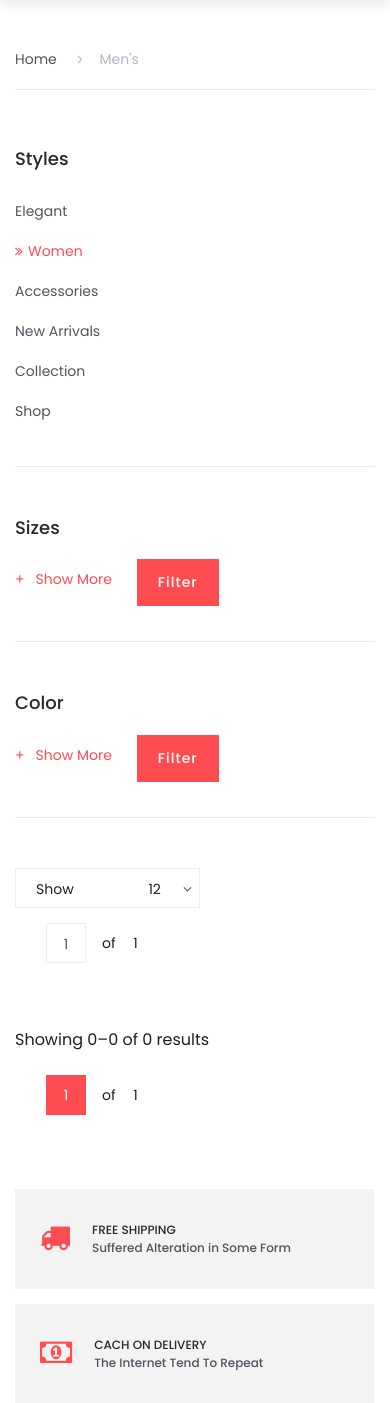
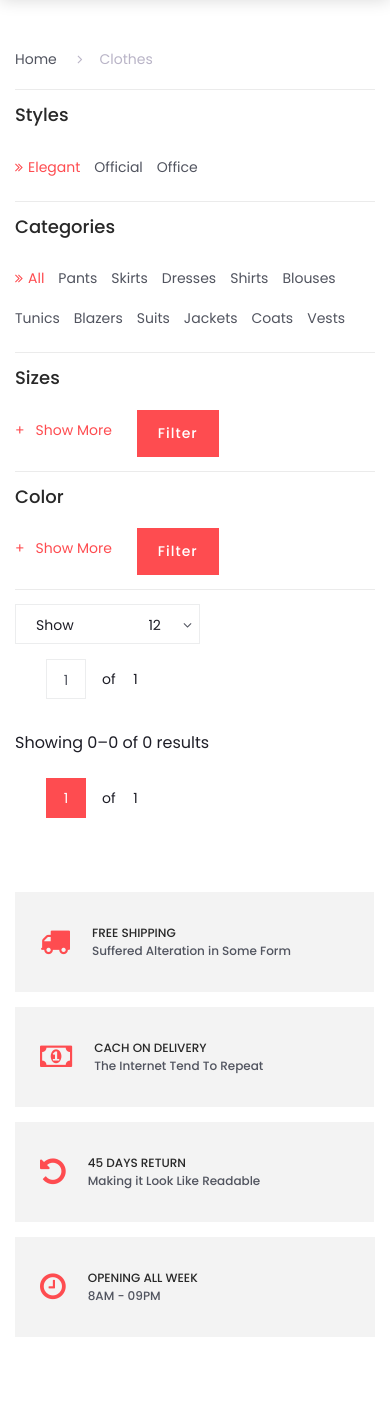
Before and after one commit to nikolay-dimitrov256/vs-fashion-shop, a Django app: page /items/ in a window 390 px wide. Shown: the part 70-1473 px from the top of the page. Run offline with Django 5.2, Linux system fonts and the light colour scheme; data that the repository does not hold is empty; some libraries are stand-ins or nearby versions.

Commit message:
feat: Made the side navigation in the all-items page

```diff
--- a/fashionShop/static/styles/categories_responsive.css
+++ b/fashionShop/static/styles/categories_responsive.css
@@ -164,11 +164,28 @@
 	.filter_form {
 		display: flex;
 		flex-wrap: wrap;
-		/* gap: 1em; */
 		align-content: flex-start;
 	}
 	.filter_form label {
 		margin-right: 1em;
+	}
+	.sidebar_categories {
+		display: flex;
+		/* gap: 1em; */
+		flex-wrap: wrap;
+	}
+	.sidebar_categories li {
+		margin-right: 1em;
+	}
+	.breadcrumbs {
+		margin-bottom: 1em;
+	}
+	.sidebar_section {
+		margin-bottom: 1em;
+		padding-bottom: 1em;
+	}
+	.product-grid {
+		margin-top: 1.5em;
 	}
 }
 
--- a/fashionShop/static/styles/categories_styles.css
+++ b/fashionShop/static/styles/categories_styles.css
@@ -1162,8 +1162,10 @@ section
 }
 .sidebar_section
 {
-	padding-bottom: 35px;
-	margin-bottom: 50px;
+	/* padding-bottom: 35px; */
+	/* margin-bottom: 50px; */
+	margin-bottom: 1em;
+	padding-bottom: 1em;
 	border-bottom: solid 1px #ebebeb;
 }
 .sidebar_title h5
--- a/fashionShop/templates/common/header.html
+++ b/fashionShop/templates/common/header.html
@@ -91,7 +91,7 @@
 									{% trans 'categories' %} <i class="fa fa-angle-down"></i>
 								</a>
 								<ul class="dropdown">
-									<li><a href="#">{% trans 'all' %}</a></li>
+									<li><a href="{% url 'all-items' %}">{% trans 'all' %}</a></li>
 									<li><a href="#">{% trans 'pants' %}</a></li>
 									<li><a href="#">{% trans 'skirts' %}</a></li>
 									<li><a href="#">{% trans 'dresses' %}</a></li>
@@ -189,7 +189,7 @@
 					{% trans 'categories' %} <i class="fa fa-angle-down"></i>
 					</a>
 					<ul class="menu_selection mobile_dropdown">
-						<li><a href="#">{% trans 'all' %}</a></li>
+						<li><a href="{% url 'all-items' %}">{% trans 'all' %}</a></li>
 						<li><a href="#">{% trans 'pants' %}</a></li>
 						<li><a href="#">{% trans 'skirts' %}</a></li>
 						<li><a href="#">{% trans 'dresses' %}</a></li>
--- a/fashionShop/templates/items/category.html
+++ b/fashionShop/templates/items/category.html
@@ -17,8 +17,10 @@
 
 			<div class="breadcrumbs d-flex flex-row align-items-center">
 				<ul>
-					<li><a href="index.html">Home</a></li>
-					<li class="active"><a href="index.html"><i class="fa fa-angle-right" aria-hidden="true"></i>Men's</a></li>
+					{% block breadcrumbs %}
+					<li><a href="{% url 'home' %}">{% trans 'home'|capfirst %}</a></li>
+					<li class="active"><a href="{% url 'all-items' %}"><i class="fa fa-angle-right" aria-hidden="true"></i>{% trans 'clothes'|capfirst %}</a></li>
+					{% endblock %}
 				</ul>
 			</div>
 
@@ -28,15 +30,31 @@
 				{% block categories %}
 				<div class="sidebar_section">
 					<div class="sidebar_title">
-						<h5>Styles</h5>
+						<h5>{% trans 'styles'|capfirst %}</h5>
 					</div>
 					<ul class="sidebar_categories">
-						<li><a href="#">{% trans 'Elegant' %}</a></li>
-						<li class="active"><a href="#"><span><i class="fa fa-angle-double-right" aria-hidden="true"></i></span>Women</a></li>
-						<li><a href="#">Accessories</a></li>
-						<li><a href="#">New Arrivals</a></li>
-						<li><a href="#">Collection</a></li>
-						<li><a href="#">Shop</a></li>
+						<li class="active"><a href="{% url 'all-items' %}"><span><i class="fa fa-angle-double-right" aria-hidden="true"></i></span>{% trans 'elegant'|capfirst %}</a></li>
+						<li><a href="#">{% trans 'official'|capfirst %}</a></li>
+						<li><a href="#">{% trans 'office'|capfirst %}</a></li>
+					</ul>
+				</div>
+				<div class="sidebar_section">
+					<div class="sidebar_title">
+						<h5>{% trans 'categories'|capfirst %}</h5>
+					</div>
+					<ul class="sidebar_categories">
+						<li class="active"><a href="{% url 'all-items' %}"><span><i class="fa fa-angle-double-right" aria-hidden="true"></i></span>{% trans 'all'|capfirst %}</a></li>
+						<li><a href="#">{% trans 'pants'|capfirst %}</a></li>
+						<li><a href="#">{% trans 'skirts'|capfirst %}</a></li>
+						<li><a href="#">{% trans 'dresses'|capfirst %}</a></li>
+						<li><a href="#">{% trans 'shirts'|capfirst %}</a></li>
+						<li><a href="#">{% trans 'blouses'|capfirst %}</a></li>
+						<li><a href="#">{% trans 'tunics'|capfirst %}</a></li>
+						<li><a href="#">{% trans 'blazers'|capfirst %}</a></li>
+						<li><a href="#">{% trans 'suits'|capfirst %}</a></li>
+						<li><a href="#">{% trans 'jackets'|capfirst %}</a></li>
+						<li><a href="#">{% trans 'coats'|capfirst %}</a></li>
+						<li><a href="#">{% trans 'vests'|capfirst %}</a></li>
 					</ul>
 				</div>
 				{% endblock %}
```
Also changed, not shown: fashionShop/locale/bg/LC_MESSAGES/django.po.
